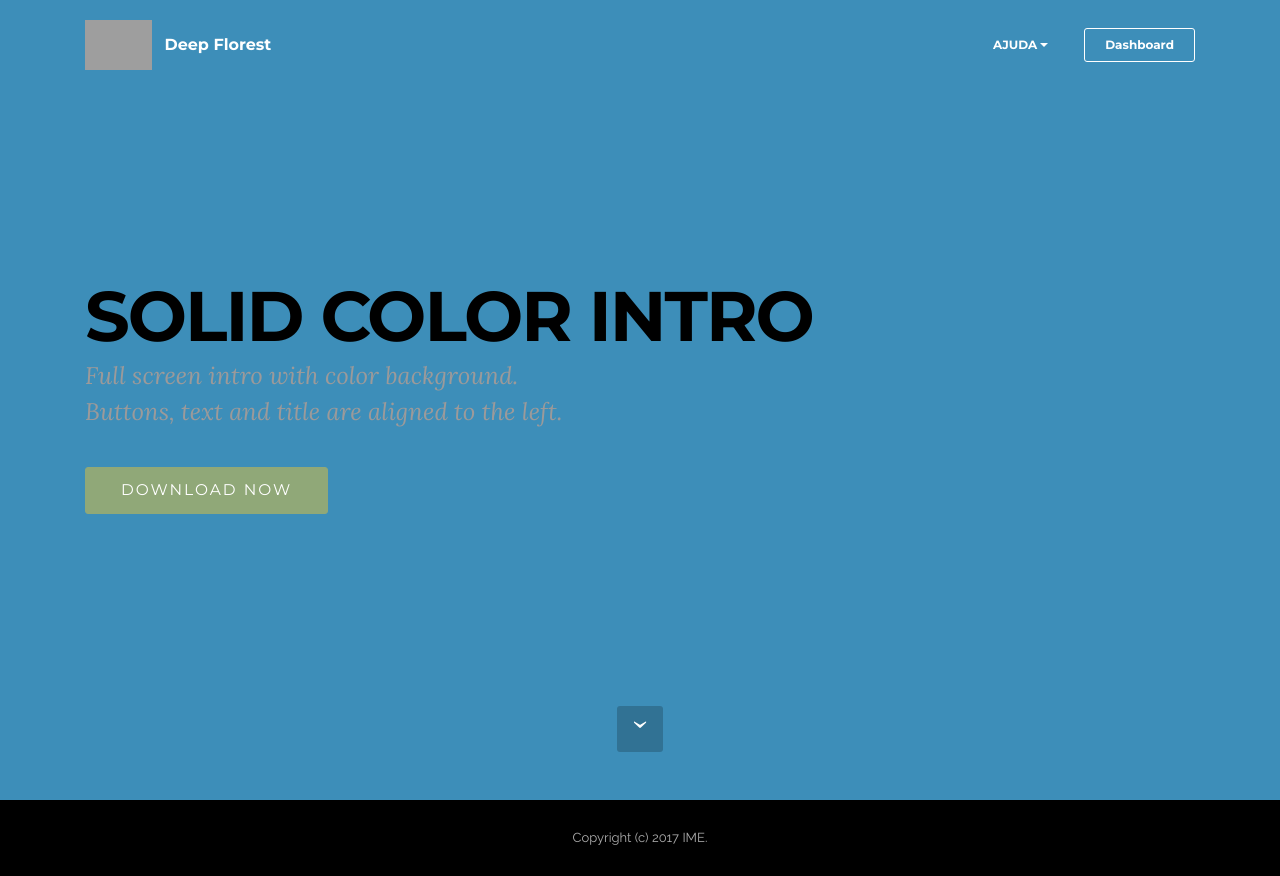
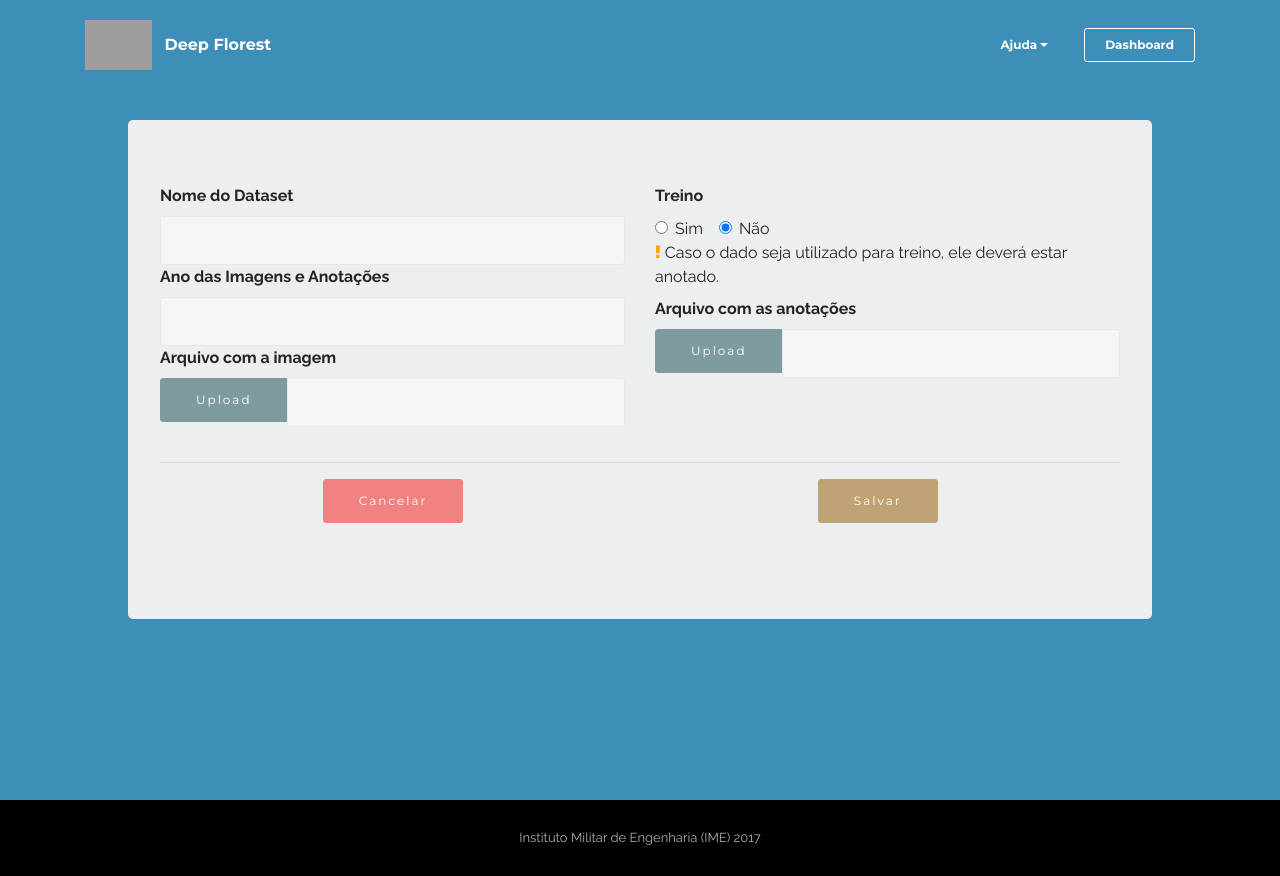
Before and after one commit to eduardocesar93/deep-forest, a Flask app: template templates/adicionardados.html in a window 1280 px wide. Run offline with Flask 2, Linux system fonts and the light colour scheme; the template is opened without the code that fills it, so the values that code supplies are empty; some libraries are stand-ins or nearby versions; grey boxes are pictures that could not be loaded.

Commit message:
Dataset upload

```diff
--- a/app.py
+++ b/app.py
@@ -103,30 +103,9 @@ def atualizar_classificadores():
     return "true"
 
 
-@app.route('/upload', methods=['get'])
-def upload():
-    state = "danger"
-    message = "Um erro ocorreu ao fazer Upload do arquivo"
-
-    if 'file' in request.files:
-        file = request.files['file']
-        if file and allowed_file(file.filename):
-            filename = secure_filename(file.filename)
-            file.save(os.path.join(app.config['UPLOAD_FOLDER'], filename))
-            state = "success"
-            message = "A questão foi salva com sucesso"
-    if 'question' in request.files:
-        file = request.files['question']
-        if file and allowed_file(file.filename):
-            filename = secure_filename(file.filename)
-            file.save(os.path.join('questions/', filename))
-            state = "success"
-            message = "A questão foi salva com sucesso"
-            flash(message, state)
-            return redirect(url_for('submeter'))
-
-    flash(message, state)
-    return redirect(url_for('submeter'))
+@app.route('/adicionar-dataset', methods=['POST', 'GET'])
+def adicionar_dataset():
+    return render_template('adicionardados.html')
 
 
 @app.route('/delete')
@@ -146,4 +125,5 @@ def download():
 if __name__ == "__main__":
     app.secret_key = 'FGV-EMAP 13410 Selva'
     app.config['SESSION_TYPE'] = 'filesystem'
-    app.run(host='0.0.0.0', port=port, debug=True)
+    # app.run(host='0.0.0.0', port=port, debug=True)
+    app.run(host='192.168.25.177', port=9000, debug=False)
--- a/static/custom/css/style.css
+++ b/static/custom/css/style.css
@@ -99,3 +99,10 @@
 .btn-responsive {
     width: 22%;
 }
+
+.needsclick {
+	font-weight: 400;
+	text-align: center;
+	margin: 2em 0;
+	box-sizing: border-box;
+}
--- a/templates/adicionardados.html
+++ b/templates/adicionardados.html
@@ -6,30 +6,32 @@
     <meta http-equiv="X-UA-Compatible" content="IE=edge">
     <meta name="generator" content="Mobirise v3.12.1, mobirise.com">
     <meta name="viewport" content="width=device-width, initial-scale=1">
-    <link rel="shortcut icon" href="assets/images/farm-produce.svg" type="image/x-icon">
+    <link rel="shortcut icon" href="static/assets/images/farm-produce.svg" type="image/x-icon">
     <meta name="description" content="Site Maker Description">
     <title>Site Maker Title</title>
     <link rel="stylesheet" href="https://fonts.googleapis.com/css?family=Lora:400,700,400italic,700italic&amp;subset=latin">
     <link rel="stylesheet" href="https://fonts.googleapis.com/css?family=Montserrat:400,700">
     <link rel="stylesheet" href="https://fonts.googleapis.com/css?family=Raleway:100,100i,200,200i,300,300i,400,400i,500,500i,600,600i,700,700i,800,800i,900,900i">
-    <link rel="stylesheet" href="assets/bootstrap-material-design-font/css/material.css">
-    <link rel="stylesheet" href="assets/tether/tether.min.css">
-    <link rel="stylesheet" href="assets/bootstrap/css/bootstrap.min.css">
-    <link rel="stylesheet" href="assets/dropdown/css/style.css">
-    <link rel="stylesheet" href="assets/animate.css/animate.min.css">
-    <link rel="stylesheet" href="assets/theme/css/style.css">
-    <link rel="stylesheet" href="assets/mobirise/css/mbr-additional.css" type="text/css">
+    <link rel="stylesheet" href="static/assets/bootstrap-material-design-font/css/material.css">
+    <link rel="stylesheet" href="static/assets/tether/tether.min.css">
+    <link rel="stylesheet" href="static/assets/bootstrap/css/bootstrap.min.css">
+    <link rel="stylesheet" href="static/assets/dropdown/css/style.css">
+    <link rel="stylesheet" href="static/assets/animate.css/animate.min.css">
+    <link rel="stylesheet" href="static/assets/theme/css/style.css">
+    <link rel="stylesheet" href="static/assets/mobirise/css/mbr-additional.css" type="text/css">
+    <link rel="stylesheet" href="static/custom/css/style.css" type="text/css">
+    <link rel="stylesheet" href="static/assets/font-awesome/css/font-awesome.min.css">
 </head>
 
 <body>
-    <section id="menu-a">
+    <section id="menu-d">
         <nav class="navbar navbar-dropdown bg-color transparent navbar-fixed-top">
             <div class="container">
                 <div class="mbr-table">
                     <div class="mbr-table-cell">
                         <div class="navbar-brand">
-                            <a href="https://mobirise.com" class="navbar-logo"><img src="assets/images/farm-produce.svg" alt="Mobirise"></a>
-                            <a class="navbar-caption text-white" href="https://mobirise.com">Deep Florest</a>
+                            <a href="/" class="navbar-logo"><img src="static/assets/images/farm-produce.svg" alt="DeepForest"></a>
+                            <a class="navbar-caption text-white" href="/">Deep Florest</a>
                         </div>
                     </div>
                     <div class="mbr-table-cell">
@@ -37,10 +39,10 @@
                         <div class="hamburger-icon"></div>
                     </button>
                         <ul class="nav-dropdown collapse pull-xs-right nav navbar-nav navbar-toggleable-sm" id="exCollapsingNavbar">
-                            <li class="nav-item dropdown"><a class="nav-link link dropdown-toggle" data-toggle="dropdown-submenu" href="https://mobirise.com/" aria-expanded="false">AJUDA</a>
-                                <div class="dropdown-menu"><a class="dropdown-item" href="https://mobirise.com/" aria-expanded="false">Contato</a><a class="dropdown-item" href="https://mobirise.com/" aria-expanded="false">Tutorial</a></div>
+                            <li class="nav-item dropdown"><a class="nav-link link dropdown-toggle" data-toggle="dropdown-submenu" href="#" aria-expanded="false">Ajuda</a>
+                                <div class="dropdown-menu"><a class="dropdown-item" href="#" aria-expanded="false">Contato</a><a class="dropdown-item" href="#" aria-expanded="false">Tutorial</a></div>
                             </li>
-                            <li class="nav-item nav-btn"><a class="nav-link btn btn-white btn-white-outline" href="https://mobirise.com/">Dashboard</a></li>
+                            <li class="nav-item nav-btn"><a class="nav-link btn btn-white btn-white-outline" href="dashboard">Dashboard</a></li>
                         </ul>
                         <button hidden="" class="navbar-toggler navbar-close" type="button" data-toggle="collapse" data-target="#exCollapsingNavbar">
                         <div class="close-icon"></div>
@@ -50,35 +52,93 @@
             </div>
         </nav>
     </section>
-    <section class="engine"><a rel="external" href="https://mobirise.com">Mobirise</a></section>
-    <section class="mbr-section mbr-section-hero mbr-section-full mbr-section-with-arrow mbr-after-navbar" id="header5-c" style="background-color: rgb(61, 142, 185);">
-        <div class="mbr-table-cell">
-
-            <div class="container">
+    <section class="engine">
+        <a rel="external" href="#"></a>
+    </section>
+    <section class="mbr-section mbr-section-hero mbr-section-full mbr-section-with-arrow mbr-after-navbar" id="header5-f" style="background-color: rgb(61, 142, 185);">
+        <div class="jumbotron">
+            <form action="adicionar-classificador" method="post" id="file-dropzone" enctype="multipart/form-data">
                 <div class="row">
-                    <div class="mbr-section col-md-10">
-                        <h1 class="mbr-section-title display-1">SOLID COLOR INTRO</h1>
-                        <p class="mbr-section-lead lead">Full screen intro with color background.<br>Buttons, text and title are aligned to the left.</p>
-                        <div class="mbr-section-btn"><a class="btn btn-lg btn-success" href="https://mobirise.com">DOWNLOAD NOW</a></div>
+                    <div class="col-xs-6 form-group">
+                        <label><b>Nome do Dataset</b></label>
+                        <input name="name" class="form-control" type="text" required  oninvalid="this.setCustomValidity('Esse campo é obrigatório.')" oninput="setCustomValidity('')"/>
+                        <label><b>Ano das Imagens e Anotações</b></label>
+                        <input name="year" class="form-control" type="number" required  oninvalid="this.setCustomValidity('Esse campo é obrigatório.')" oninput="setCustomValidity('')"/>
+                        <label><b>Arquivo com a imagem</b></label>
+                        <div class="input-group">
+							<label class="input-group-btn">
+								<span class="btn btn-info">
+									Upload <input type="file" name="question" style="display: none;">
+								</span>
+							</label>
+							<input type="text" class="form-control" disabled style="background: #f5f5f5;">
+                        </div>
+                    </div>
+                    <div class="col-xs-6 form-group">
+                        <label><b>Treino</b></label><br/>
+                        <label class="radio-inline">
+                            <input type="radio" name="train" value="yes">Sim
+                        </label>
+                        <label class="radio-inline">
+                            <input type="radio" name="train" checked="checked" value="no">Não
+                        </label>
+                        <br/>
+                        <label>
+                            <i class="fa fa-exclamation" aria-hidden="true" style="color:orange;"></i> Caso o dado seja utilizado para treino, ele deverá estar anotado.
+                        </label>
+                        <label><b>Arquivo com as anotações</b></label>
+                        <div class="input-group">
+							<label class="input-group-btn">
+								<span class="btn btn-info btn-labeled">
+									Upload <input type="file" name="question" style="display: none;" disabled class="labeled-data">
+								</span>
+							</label>
+							<input type="text" class="form-control" style="background: #f5f5f5;" disabled>
+                        </div>
                     </div>
                 </div>
-            </div>
+                <hr>
+                <div class="row">
+                    <div class="col-xs-6 form-group">
+                        <label class="btn-position">
+                            <a href="dashboard" class="btn btn-danger">Cancelar</a>
+                        </label>
+                    </div>
+                    <div class="col-xs-6 form-group">
+                        <label class="btn-position">
+                            <input type="submit" class="btn btn-primary" value="Salvar">
+                        </label>
+                    </div>
+                </div>
+            </form>
         </div>
-        <div class="mbr-arrow mbr-arrow-floating" aria-hidden="true"><a href="#next"><i class="mbr-arrow-icon"></i></a></div>
     </section>
-    <footer class="mbr-small-footer mbr-section mbr-section-nopadding" id="footer1-b" style="background-color: rgb(0, 0, 0); padding-top: 1.75rem; padding-bottom: 1.75rem;">
+    <footer class="mbr-small-footer mbr-section mbr-section-nopadding" id="footer1-e" style="background-color: rgb(0, 0, 0); padding-top: 1.75rem; padding-bottom: 1.75rem;">
         <div class="container">
-            <p class="text-xs-center">Copyright (c) 2017 IME.</p>
+            <p class="text-xs-center">Instituto Militar de Engenharia (IME) 2017</p>
         </div>
     </footer>
-    <script src="assets/web/assets/jquery/jquery.min.js"></script>
-    <script src="assets/tether/tether.min.js"></script>
-    <script src="assets/bootstrap/js/bootstrap.min.js"></script>
-    <script src="assets/smooth-scroll/smooth-scroll.js"></script>
-    <script src="assets/dropdown/js/script.min.js"></script>
-    <script src="assets/touch-swipe/jquery.touch-swipe.min.js"></script>
-    <script src="assets/viewport-checker/jquery.viewportchecker.js"></script>
-    <script src="assets/theme/js/script.js"></script>
+    <script src="static/assets/web/assets/jquery/jquery.min.js"></script>
+    <script src="static/assets/tether/tether.min.js"></script>
+    <script src="static/assets/bootstrap/js/bootstrap.min.js"></script>
+    <script src="static/assets/smooth-scroll/smooth-scroll.js"></script>
+    <script src="static/assets/dropdown/js/script.min.js"></script>
+    <script src="static/assets/touch-swipe/jquery.touch-swipe.min.js"></script>
+    <script src="static/assets/viewport-checker/jquery.viewportchecker.js"></script>
+    <script src="static/assets/theme/js/script.js"></script>
+    <script src="static/custom/js/dataset.js"></script>
+    <script src="https://cdnjs.cloudflare.com/ajax/libs/select2/4.0.3/js/select2.min.js"></script>
+    <script type="text/javascript">
+        $(".select2").select2();
+        $("input:radio[name=train]").change(function () {
+            if ($("input[name='train']:checked").val() == 'yes') {
+                $(".labeled-data").prop("disabled", false);
+            }
+            if ($("input[name='train']:checked").val() == 'no') {
+                $(".labeled-data").prop("disabled", true);
+            }
+        });
+    </script>
     <input name="animation" type="hidden">
 </body>
 </html>
--- a/templates/dashboard.html
+++ b/templates/dashboard.html
@@ -82,7 +82,7 @@
                 <div id="table" class="table-editable">
                     <span class="btn-centering">
                         <a href="adicionar-classificador" class="btn btn-primary btn-responsive">Novo Cassificador</a>
-                        <a href="#" class="btn btn-primary btn-responsive">Novo Dataset</a>
+                        <a href="adicionar-dataset" class="btn btn-primary btn-responsive">Novo Dataset</a>
                         <a href="#" class="btn btn-primary btn-responsive">Visualização</a>
                     </span>
                     <table class="table">
```
Also changed, not shown: models.py (+14 -1 lines), templates/adicionarclassificador.html (+10 -10 lines), deep_forest.db, static/custom/js/dataset.js (added).
